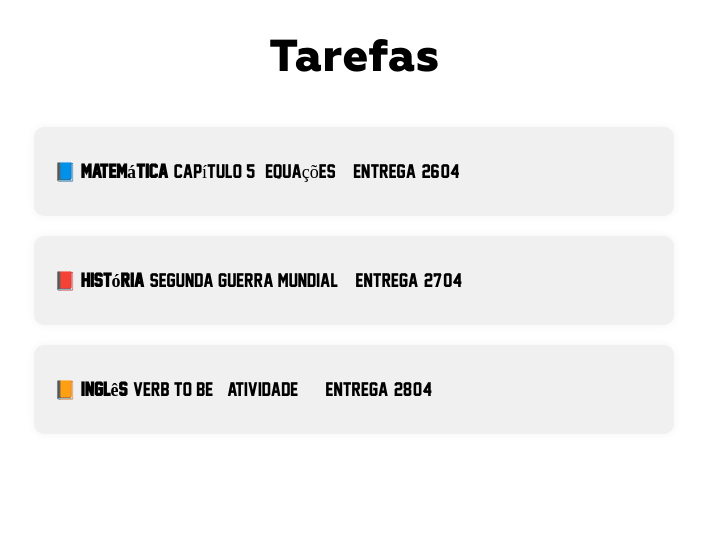
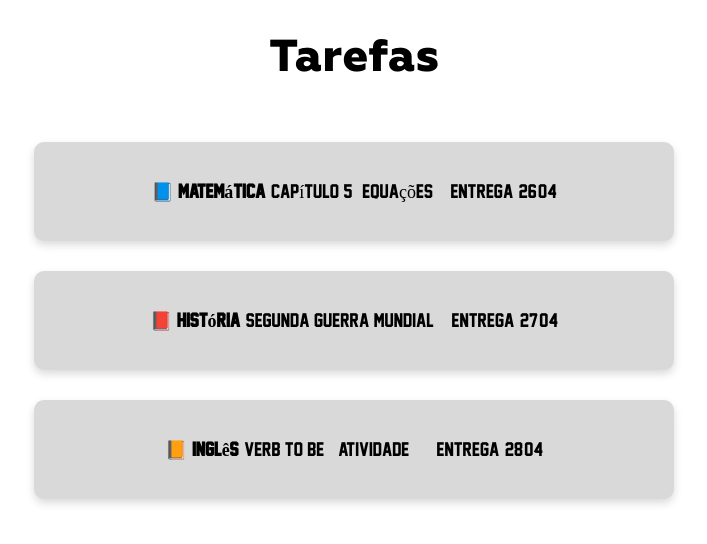
Before and after one commit to Ludovico-Pitoco/Schelp, a PHP site: page /tarefas.html in a window 1280 px wide. Shown: the part 107-651 px from the top of the page, without its empty margins (286-993 px from the left). Run offline with PHP 8.4, Linux system fonts and the light colour scheme.

Commit message:
Update style.css

```diff
--- a/CSS/style.css
+++ b/CSS/style.css
@@ -153,22 +153,25 @@ body {
     display: flex;
     flex-direction: column;
     align-items: center;
-    margin-top: 30px;
+    justify-content: center;
+    margin-top: 40px;
 }
 
 .tarefa-item {
     width: 80%;
     max-width: 600px;
-    background-color: #f0f0f0;
+    background-color: #d9d9d9; /* fundo igual ao dos blocos */
     border-radius: 10px;
-    margin: 10px 0;
-    padding: 15px 20px;
+    margin: 15px 0;
+    padding: 20px;
     font-family: jersey;
     font-size: 18px;
-    box-shadow: 0 0 10px rgba(0,0,0,0.05);
-    transition: background-color 0.2s;
+    box-shadow: 0 4px 8px rgba(0, 0, 0, 0.15);
+    transition: transform 0.2s, background-color 0.2s;
+    text-align: center;
 }
 
 .tarefa-item:hover {
-    background-color: #e6e6e6;
+    background-color: #cfcfcf;
+    transform: scale(1.02);
 }
```
